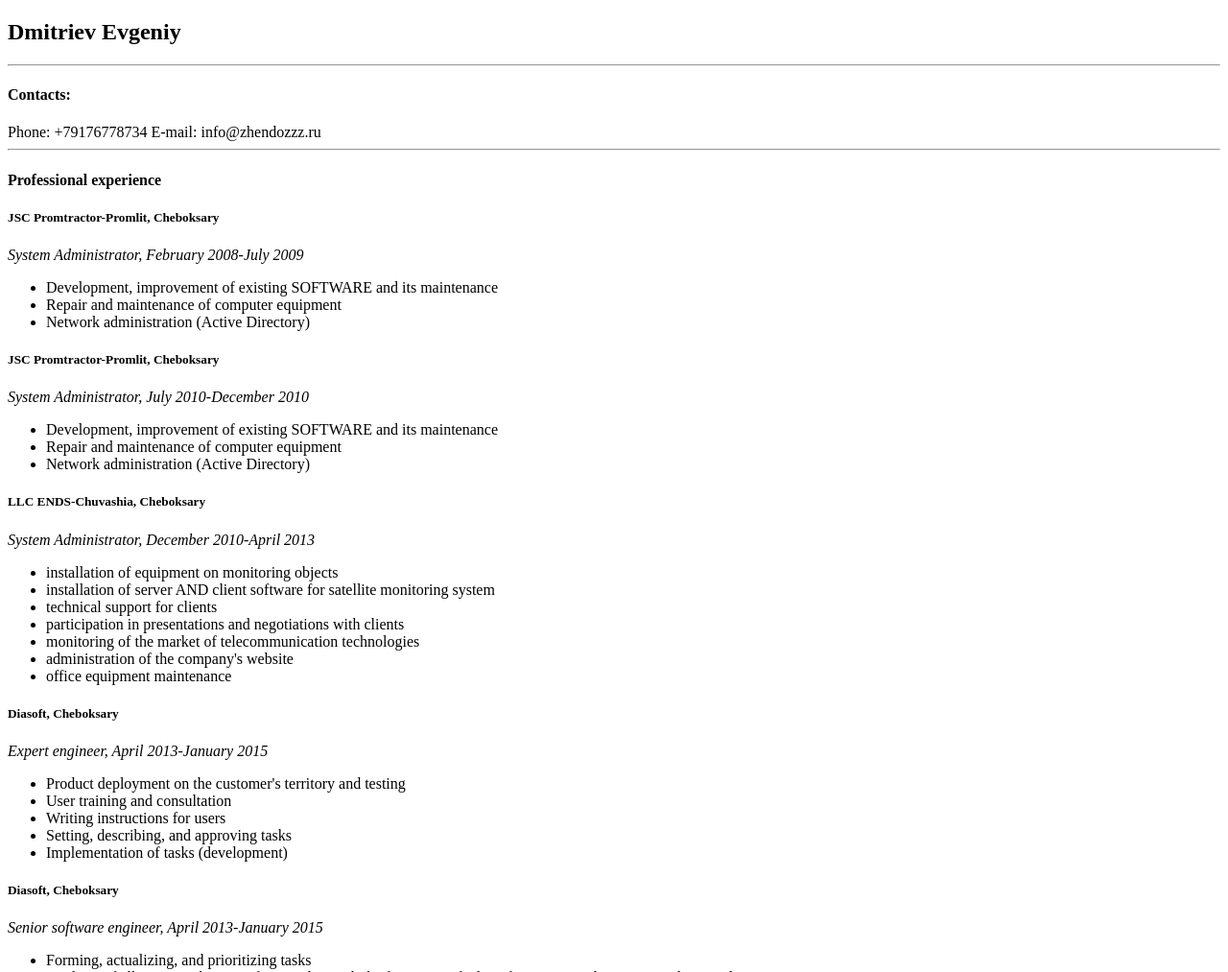
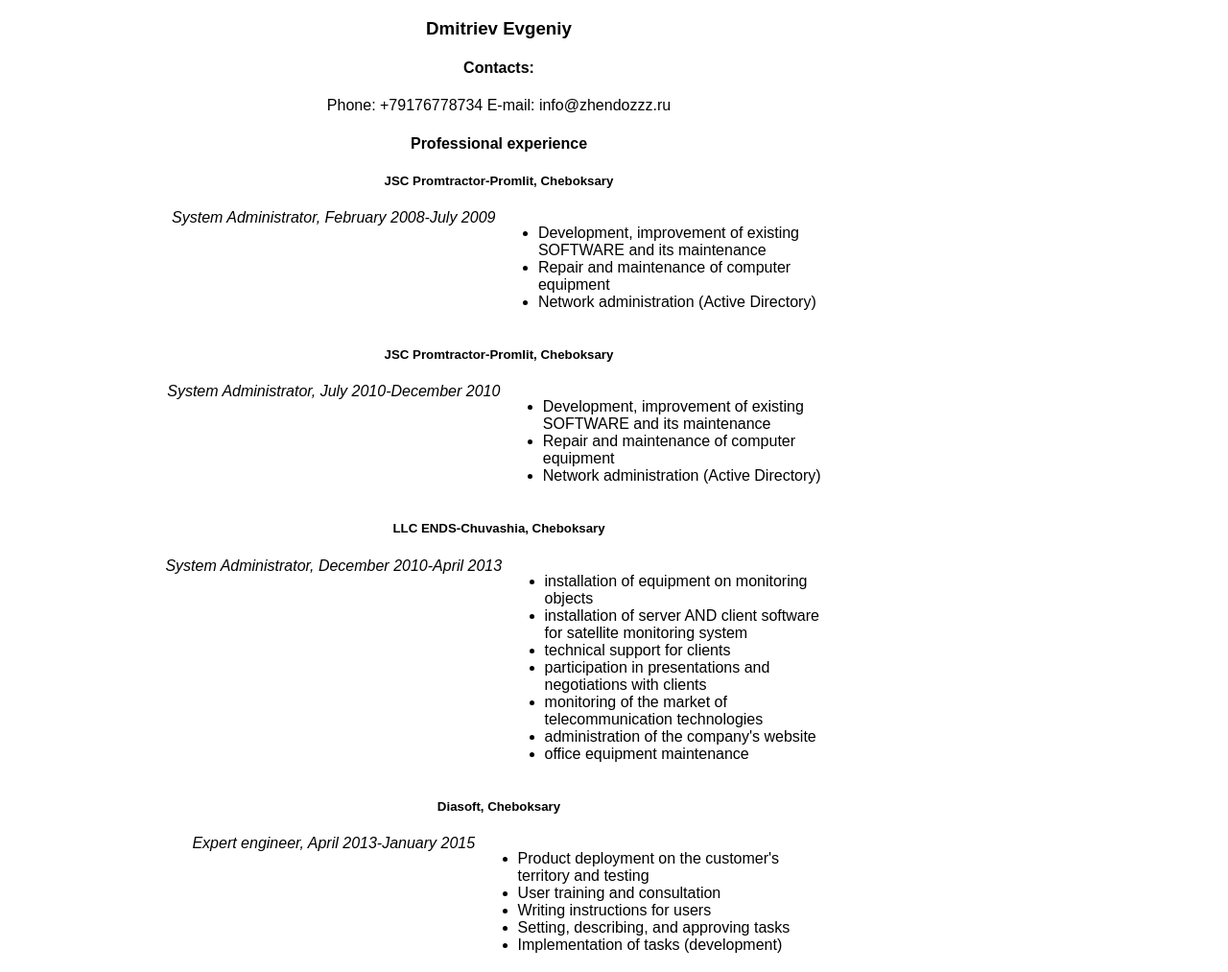
Before and after one commit to zhendozzz/rsschool-cv, a plain HTML site: page index.html in a window 1280 px wide. Shown: the top 1013 px of the page at 96% size. Drawn offline with Linux system fonts and the light colour scheme.

Commit message:
docs: add styles

```diff
--- a/index.html
+++ b/index.html
@@ -1,6 +1,7 @@
 <!doctype html>
 <html lang="ru">
 <head>
+    <link rel="stylesheet" href="style.css">
     <meta charset="UTF-8">
     <meta name="viewport"
           content="width=device-width, user-scalable=no, initial-scale=1.0, maximum-scale=1.0, minimum-scale=1.0">
@@ -9,16 +10,18 @@
 </head>
 <body>
 
-
-<h2>Dmitriev Evgeniy</h2>
-<hr>
+<section>
+    <article>
+        <h1>Dmitriev Evgeniy</h1>
         <h4>Contacts:</h4>
         Phone: +79176778734
 
         E-mail: info@zhendozzz.ru
-
-<hr>
+    </article>
+</section>
+<section>
     <h4>Professional experience</h4>
+    <article>
         <h5>JSC Promtractor-Promlit, Cheboksary</h5>
         <i>System Administrator, February 2008-July 2009</i>
         <ul>
@@ -26,7 +29,8 @@ E-mail: info@zhendozzz.ru
             <li>Repair and maintenance of computer equipment</li>
             <li>Network administration (Active Directory)</li>
         </ul>
-
+    </article>
+    <article>
         <h5>JSC Promtractor-Promlit, Cheboksary</h5>
         <i>System Administrator, July 2010-December 2010</i>
         <ul>
@@ -34,7 +38,8 @@ E-mail: info@zhendozzz.ru
             <li>Repair and maintenance of computer equipment</li>
             <li>Network administration (Active Directory)</li>
         </ul>
-
+    </article>
+    <article>
         <h5>LLC ENDS-Chuvashia, Cheboksary</h5>
         <i>System Administrator, December 2010-April 2013</i>
         <ul>
@@ -46,7 +51,8 @@ E-mail: info@zhendozzz.ru
             <li>administration of the company's website</li>
             <li>office equipment maintenance</li>
         </ul>
-
+    </article>
+    <article>
         <h5>Diasoft, Cheboksary</h5>
         <i>Expert engineer, April 2013-January 2015</i>
         <ul>
@@ -56,15 +62,21 @@ E-mail: info@zhendozzz.ru
             <li>Setting, describing, and approving tasks</li>
             <li>Implementation of tasks (development)</li>
         </ul>
-
+    </article>
+    <article>
         <h5>Diasoft, Cheboksary</h5>
         <i>Senior software engineer, April 2013-January 2015</i>
         <ul>
             <li>Forming, actualizing, and prioritizing tasks</li>
-    <li>Analysis of all errors in the area of ownership with the formation of a list of activities and monitoring their implementation</li>
+            <li>Analysis of all errors in the area of ownership with the formation of a list of activities and
+                monitoring
+                their
+                implementation
+            </li>
             <li>Code Review of improvements in the ownership zone</li>
         </ul>
-
+    </article>
+    <article>
         <h5>TEK-Torg, Cheboksary</h5>
         <i>Software engineer, August 2018-may 2019</i>
         <ul>
@@ -74,12 +86,15 @@ E-mail: info@zhendozzz.ru
             <li>Implementation of additional functionality, refactoring</li>
             <li>Performing system improvements that reduce the number of requests and incidents</li>
         </ul>
-
+    </article>
+    <article>
         <h5>Diasoft, Cheboksary</h5>
         <i>Senior software engineer, May 2019-August 2020</i>
         <ul>
             <li>Product development "Remote banking services for Legal entities"</li>
         </ul>
+    </article>
+</section>
 <hr>
 </body>
 </html>
--- /dev/null
+++ b/style.css
@@ -0,0 +1,16 @@
+body {
+    max-width: 1024px;
+    font-family: sans-serif;
+    text-align: center;
+}
+
+ul {
+    max-width: 300px;
+    display: inline-block;
+    vertical-align: top;
+    text-align: right;
+}
+
+li {
+    text-align: left;
+}
```
Lines whose indentation alone changed are shown as unchanged.
